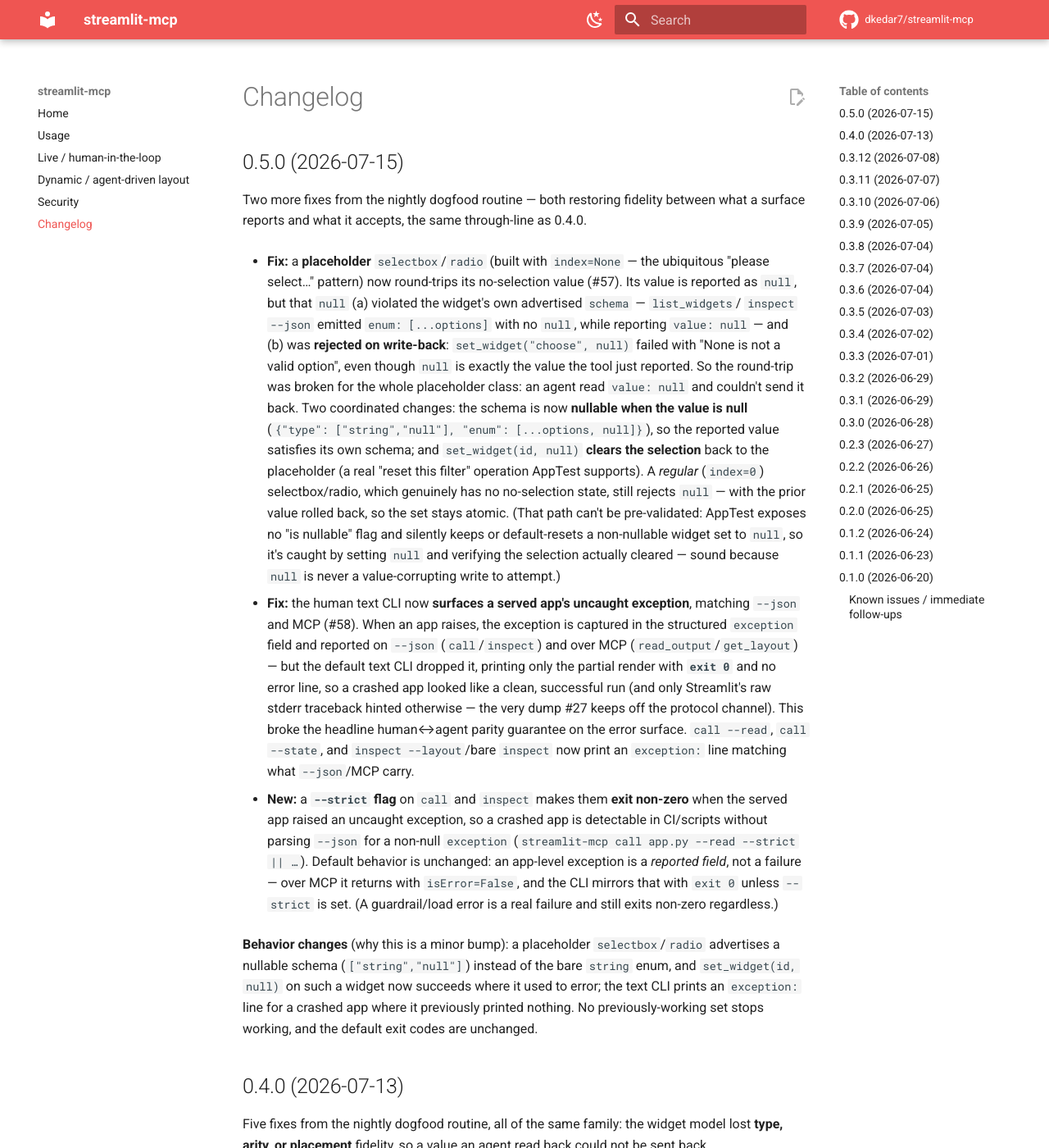
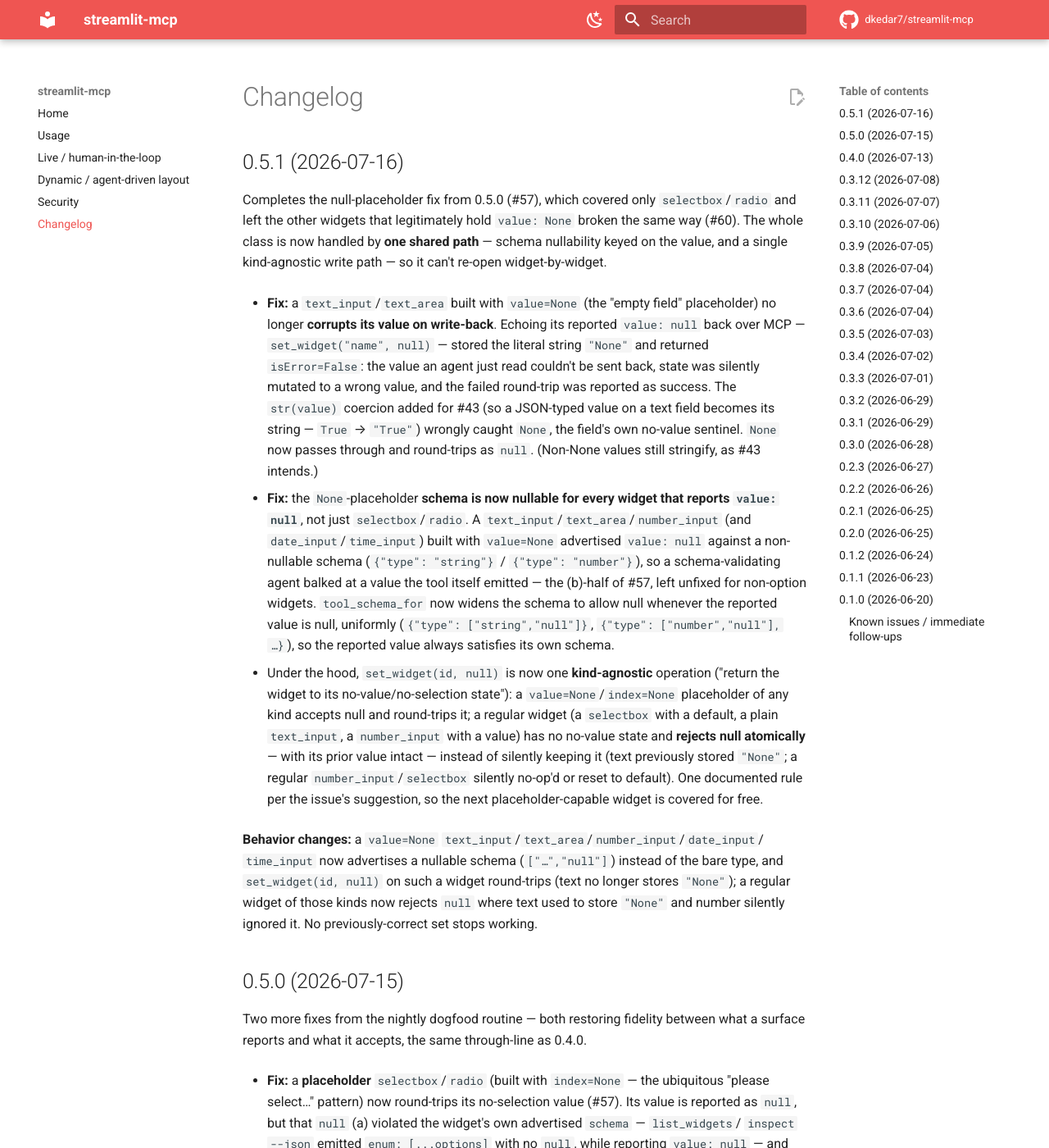
Before and after one commit to dkedar7/streamlit-mcp, an MkDocs documentation site: the page built from docs/changelog.md, in a window 1280 px wide and 1400 px high. Shown: the whole window at 82% size. Built offline with MkDocs 1.6.1 and Material for MkDocs 9.7.7, drawn with Linux system fonts in a browser that asks for light colours; comment, search, counter and statistics services are not loaded.

Commit message:
fix: value=None placeholders round-trip null, uniformly across kinds (#60) (#61)
Completes the null-placeholder fix from 0.5.0 (#57), which covered only
selectbox/radio and left the other widgets that legitimately hold value: None
broken the same way. The class is now handled by one shared path so it can't
re-open widget-by-widget.

Bug A (major): a text_input/text_area built with value=None reported value:
null, but echoing that back — set_widget("name", null) — stored the literal
string "None" at isError=False. The value an agent just read couldn't be sent
back; state was silently corrupted and the failed round-trip reported success.
The str(value) coercion added for #43 (True -> "True") wrongly caught None, the
field's own no-value sentinel. None now passes through and round-trips as null;
non-None values still stringify per #43.

Bug B (minor): the None-placeholder schema was non-nullable for
text_input/text_area/number_input (and, latently, date/time) — value: null
advertised against {"type":"string"}/{"type":"number"}, so a schema-validating
agent balked at a value the tool itself emitted (the (b)-half of #57).
tool_schema_for now widens the schema to allow null whenever the reported value
is null, uniformly, so the reported value always satisfies its own schema.

Made systematic per the issue's suggestion: set_widget(id, null) is now one
kind-agnostic operation ("return to the no-value/no-selection state").
_make_nullable keys off the value, and _clear_to_none (generalized from the
#57 _clear_selection) handles the write for any kind: a placeholder round-trips
null; a regular widget (default selectbox, plain text field, number with a
value) has no no-value state and rejects null atomically, instead of storing
"None" (text) or silently no-op'ing (number/selectbox). The next
placeholder-capable widget is covered for free.

Verified on the CLI, over the real MCP stdio protocol (the typed-None path an
agent hits), and for date/time placeholders too. 14 regression tests added
(each checked to fail against unfixed code); 202 pass.


Claude-Session: https://claude.ai/code/session_01T79Z13gYCRFWxMSTvj4WqE

Co-authored-by: Kedar Dabhadkar <kdabhadk@gmail.com>
Co-authored-by: Claude Opus 4.8 (1M context) <noreply@anthropic.com>

```diff
--- a/CHANGELOG.md
+++ b/CHANGELOG.md
@@ -1,4 +1,43 @@
 # Changelog
+
+## 0.5.1 (2026-07-16)
+
+Completes the null-placeholder fix from 0.5.0 (#57), which covered only `selectbox`/`radio` and
+left the other widgets that legitimately hold `value: None` broken the same way (#60). The whole
+class is now handled by **one shared path** — schema nullability keyed on the value, and a single
+kind-agnostic write path — so it can't re-open widget-by-widget.
+
+- **Fix:** a `text_input`/`text_area` built with `value=None` (the "empty field" placeholder) no
+  longer **corrupts its value on write-back**. Echoing its reported `value: null` back over MCP —
+  `set_widget("name", null)` — stored the literal string `"None"` and returned `isError=False`:
+  the value an agent just read couldn't be sent back, state was silently mutated to a wrong value,
+  and the failed round-trip was reported as success. The `str(value)` coercion added for #43 (so a
+  JSON-typed value on a text field becomes its string — `True` → `"True"`) wrongly caught `None`,
+  the field's own no-value sentinel. `None` now passes through and round-trips as `null`. (Non-None
+  values still stringify, as #43 intends.)
+
+- **Fix:** the `None`-placeholder **schema is now nullable for every widget that reports
+  `value: null`**, not just `selectbox`/`radio`. A `text_input`/`text_area`/`number_input` (and
+  `date_input`/`time_input`) built with `value=None` advertised `value: null` against a
+  non-nullable schema (`{"type": "string"}` / `{"type": "number"}`), so a schema-validating agent
+  balked at a value the tool itself emitted — the (b)-half of #57, left unfixed for non-option
+  widgets. `tool_schema_for` now widens the schema to allow null whenever the reported value is
+  null, uniformly (`{"type": ["string","null"]}`, `{"type": ["number","null"], …}`), so the
+  reported value always satisfies its own schema.
+
+- Under the hood, `set_widget(id, null)` is now one **kind-agnostic** operation ("return the widget
+  to its no-value/no-selection state"): a `value=None`/`index=None` placeholder of any kind accepts
+  null and round-trips it; a regular widget (a `selectbox` with a default, a plain `text_input`, a
+  `number_input` with a value) has no no-value state and **rejects null atomically** — with its
+  prior value intact — instead of silently keeping it (text previously stored `"None"`; a regular
+  `number_input`/`selectbox` silently no-op'd or reset to default). One documented rule per the
+  issue's suggestion, so the next placeholder-capable widget is covered for free.
+
+**Behavior changes:** a `value=None` `text_input`/`text_area`/`number_input`/`date_input`/
+`time_input` now advertises a nullable schema (`["…","null"]`) instead of the bare type, and
+`set_widget(id, null)` on such a widget round-trips (text no longer stores `"None"`); a regular
+widget of those kinds now rejects `null` where text used to store `"None"` and number silently
+ignored it. No previously-correct set stops working.
 
 ## 0.5.0 (2026-07-15)
 
--- a/pyproject.toml
+++ b/pyproject.toml
@@ -1,6 +1,6 @@
 [project]
 name = "streamlit-mcp"
-version = "0.5.0"
+version = "0.5.1"
 description = "Serve an existing Streamlit app as an MCP server — agents drive it natively, no browser."
 readme = "README.md"
 requires-python = ">=3.10"
--- a/src/streamlit_mcp/__init__.py
+++ b/src/streamlit_mcp/__init__.py
@@ -5,7 +5,7 @@ interface); widgets auto-map to MCP tools, and a human-first CLI exercises the s
 engine an agent uses (parity).
 """
 
-__version__ = "0.5.0"
+__version__ = "0.5.1"
 
 # Public API
 # Live human-in-the-loop sync lives in the `streamlit_mcp.live` submodule (import it directly:
```
Also changed, not shown: docs/usage.md (+10 -7 lines), 4 other files.
